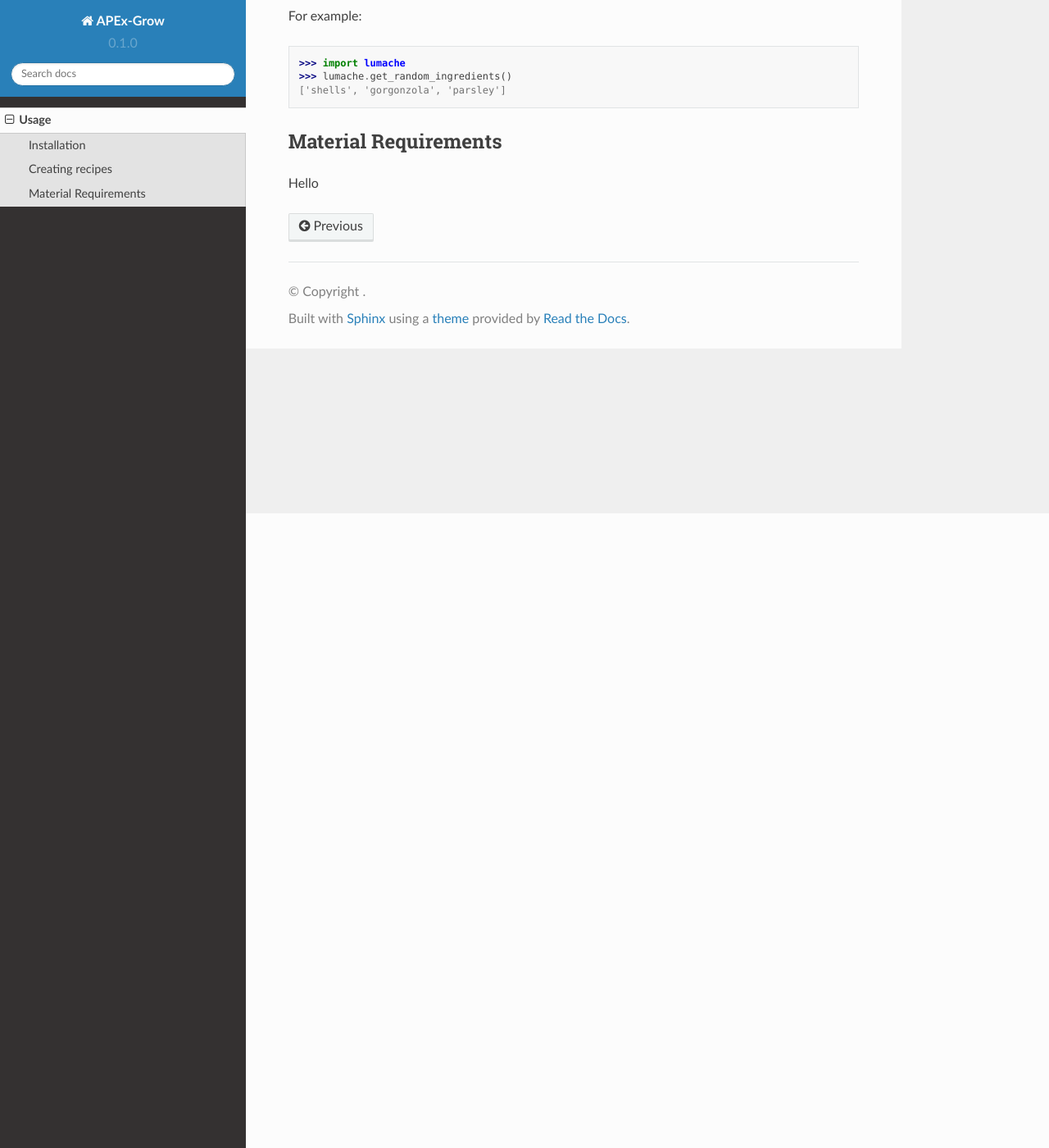
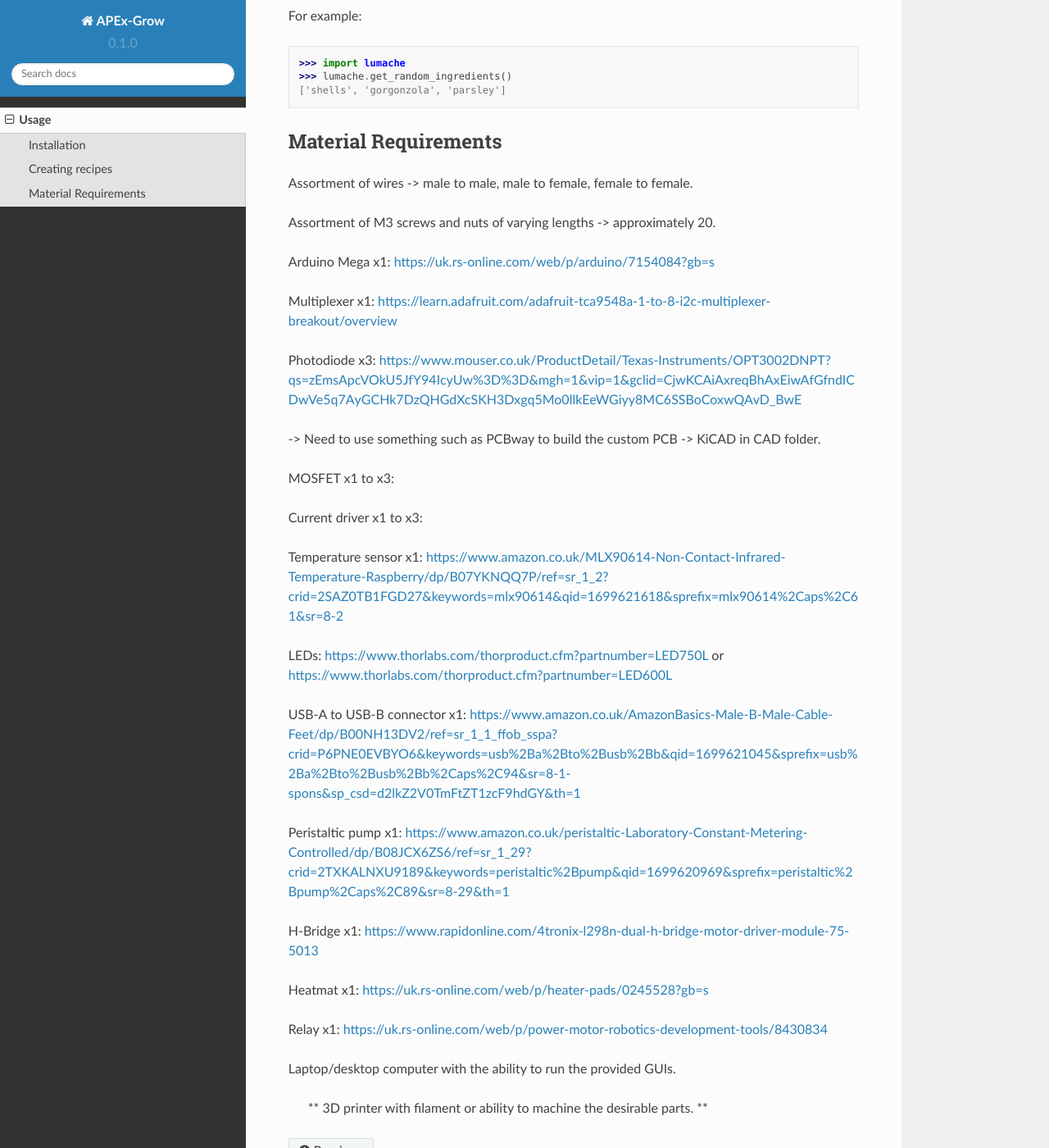
Before and after one commit to fcv0/APEx-grow, a Sphinx documentation site: the page built from docs/source/usage.rst, in a window 1280 px wide and 1400 px high, scrolled down 774 px. Shown: the whole window at 82% size. Built offline with Sphinx 7.4.7 and the Read the Docs theme 2.0.0, drawn with Linux system fonts in a browser that asks for light colours; pages that are not in the unit, such as notebooks, are missing from menus.

Commit message:
usage.rst

```diff
--- a/docs/source/usage.rst
+++ b/docs/source/usage.rst
@@ -33,7 +33,40 @@
 ['shells', 'gorgonzola', 'parsley']
 
 .. Material Requirements:
+
 Material Requirements
 ---------------------
 
-Hello
+Assortment of wires -> male to male, male to female, female to female.
+
+Assortment of M3 screws and nuts of varying lengths -> approximately 20.
+
+Arduino Mega x1: https://uk.rs-online.com/web/p/arduino/7154084?gb=s
+
+Multiplexer x1: https://learn.adafruit.com/adafruit-tca9548a-1-to-8-i2c-multiplexer-breakout/overview
+
+Photodiode x3: https://www.mouser.co.uk/ProductDetail/Texas-Instruments/OPT3002DNPT?qs=zEmsApcVOkU5JfY94IcyUw%3D%3D&mgh=1&vip=1&gclid=CjwKCAiAxreqBhAxEiwAfGfndICDwVe5q7AyGCHk7DzQHGdXcSKH3Dxgq5Mo0llkEeWGiyy8MC6SSBoCoxwQAvD_BwE
+
+-> Need to use something such as PCBway to build the custom PCB -> KiCAD in CAD folder.
+
+MOSFET x1 to x3:
+
+Current driver x1 to x3:
+
+Temperature sensor x1: https://www.amazon.co.uk/MLX90614-Non-Contact-Infrared-Temperature-Raspberry/dp/B07YKNQQ7P/ref=sr_1_2?crid=2SAZ0TB1FGD27&keywords=mlx90614&qid=1699621618&sprefix=mlx90614%2Caps%2C61&sr=8-2
+
+LEDs: https://www.thorlabs.com/thorproduct.cfm?partnumber=LED750L or https://www.thorlabs.com/thorproduct.cfm?partnumber=LED600L
+
+USB-A to USB-B connector x1: https://www.amazon.co.uk/AmazonBasics-Male-B-Male-Cable-Feet/dp/B00NH13DV2/ref=sr_1_1_ffob_sspa?crid=P6PNE0EVBYO6&keywords=usb%2Ba%2Bto%2Busb%2Bb&qid=1699621045&sprefix=usb%2Ba%2Bto%2Busb%2Bb%2Caps%2C94&sr=8-1-spons&sp_csd=d2lkZ2V0TmFtZT1zcF9hdGY&th=1
+
+Peristaltic pump x1: https://www.amazon.co.uk/peristaltic-Laboratory-Constant-Metering-Controlled/dp/B08JCX6ZS6/ref=sr_1_29?crid=2TXKALNXU9189&keywords=peristaltic%2Bpump&qid=1699620969&sprefix=peristaltic%2Bpump%2Caps%2C89&sr=8-29&th=1
+
+H-Bridge x1: https://www.rapidonline.com/4tronix-l298n-dual-h-bridge-motor-driver-module-75-5013
+
+Heatmat x1: https://uk.rs-online.com/web/p/heater-pads/0245528?gb=s
+
+Relay x1: https://uk.rs-online.com/web/p/power-motor-robotics-development-tools/8430834
+
+Laptop/desktop computer with the ability to run the provided GUIs.
+
+ ** 3D printer with filament or ability to machine the desirable parts. **
```
